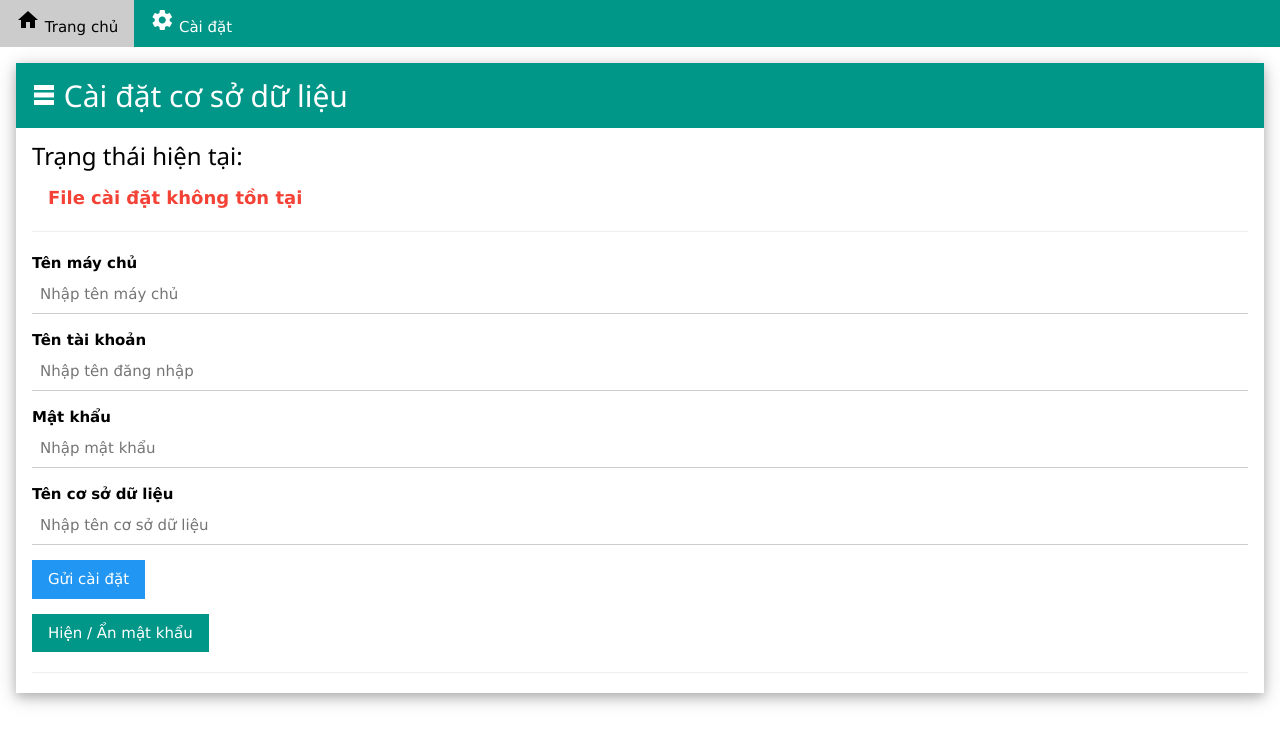
After one commit to huupoke12/library-management, a PHP site: page /admin/setup.php in a window 1280 px wide. The commit adds this page. Shown: the top 744 px of the page. Run offline with PHP 8.4, Linux system fonts and the light colour scheme.

Commit message:
Polish and rename setup page, add newlines

```diff
--- a/config/database.json
+++ b/config/database.json
@@ -1 +1 @@
-{"hostname":"example_hostname","username":"exameple_username","password":"example_password","database_name":"example_database_name"}
+{"hostname":"example_hostname","username":"example_username","password":"example_password","database_name":"example_database_name"}
--- /dev/null
+++ b/public/admin/setup.php
@@ -0,0 +1,113 @@
+<?php
+$pageTitle = 'Cài đặt';
+require_once $_SERVER['DOCUMENT_ROOT'].'/include/header.php';
+
+$databaseConfigFilePath = dirname($_SERVER['DOCUMENT_ROOT']).'/config/database.json';
+$databaseConfig = new stdClass();
+$newDatabaseConfigStatusHTML = '';
+
+if ($_SERVER['REQUEST_METHOD'] === 'POST') {
+    if (empty($_POST['hostname']) || empty($_POST['username']) || empty($_POST['password']) || empty($_POST['database_name'])) {
+        $newDatabaseConfigStatusHTML .= '<p class="w3-text-red">Xin hãy nhập đầy đủ tất cả các trường.</p>';
+    } else {
+        try {
+            $newDatabaseConfigJson = json_encode(array('hostname'=>$_POST['hostname'], 'username'=>$_POST['username'], 'password'=>$_POST['password'], 'database_name'=>$_POST['database_name']));
+
+            if (!file_put_contents($databaseConfigFilePath, $newDatabaseConfigJson)) {
+                throw new Exception('Không thể ghi file cài đặt!');
+            }
+
+            $newDatabaseConfigStatusHTML .= '<p class="w3-text-green">Đã gửi thành công cài đặt.</p>';
+
+        } catch (Exception $e) {
+            $newDatabaseConfigStatusHTML .= '<p class="w3-text-red">' . $e->getMessage() . '</p>';
+        }
+    }
+}
+?>
+
+<section class="w3-card-4 w3-section">
+  <header class="w3-container w3-<?php echo PRIMARY_COLOR; ?>">
+    <h2><i class="material-icons">table_rows</i> Cài đặt cơ sở dữ liệu</h2>
+  </header>
+
+  <div class="w3-container">
+
+    <h3>Trạng thái hiện tại:</h3>
+      <div class="w3-container">
+
+
+<?php
+try {
+    if (!file_exists($databaseConfigFilePath)) {
+        throw new Exception('File cài đặt không tồn tại');
+    }
+    $databaseConfigJson = file_get_contents($databaseConfigFilePath);
+
+    if (!$databaseConfigJson) {
+        if ($databaseConfigJson === '') {
+            throw new Exception('File cài đặt rỗng');
+        }
+        throw new Exception('Không thể đọc file cài đặt');
+    }
+
+    $databaseConfig = json_decode($databaseConfigJson);
+
+    if (empty($databaseConfig->hostname) || empty($databaseConfig->username) || empty($databaseConfig->password) || empty($databaseConfig->database_name)) {
+        throw new Exception('File cài đặt không hợp lệ');
+    }
+
+    $connection = new PDO("mysql:host=$databaseConfig->hostname;dbname=$databaseConfig->database_name", $databaseConfig->username, $databaseConfig->password);
+    $connection->setAttribute(PDO::ATTR_ERRMODE, PDO::ERRMODE_EXCEPTION);
+    $connection = null;
+
+    echo '<strong class="w3-text-green w3-large">Kết nối thành công</strong>';
+} catch (Exception $e) {
+    echo '<strong class="w3-text-red w3-large">' . $e->getMessage() . '</strong>';
+}
+
+?>
+</div>
+<hr>
+
+<?php echo $newDatabaseConfigStatusHTML; ?>
+
+<form method="post">
+  <p>
+  <label for="hostname"><b>Tên máy chủ</b></label>
+  <input class="w3-input w3-hover-border-<?php echo PRIMARY_COLOR; ?>" type="text" id="hostname" name="hostname" placeholder="Nhập tên máy chủ" value="<?php echo empty($databaseConfig->hostname) ? '' : $databaseConfig->hostname; ?>"></p>
+
+  <p>
+  <label for="username"><b>Tên tài khoản</b></label>
+  <input class="w3-input w3-hover-border-<?php echo PRIMARY_COLOR; ?>" type="text" id="username" name="username" placeholder="Nhập tên đăng nhập" value="<?php echo empty($databaseConfig->username) ? '' : $databaseConfig->username; ?>"></p>
+
+  <p>
+  <label for="password"><b>Mật khẩu</b></label>
+  <input class="w3-input w3-hover-border-<?php echo PRIMARY_COLOR; ?>" type="password" id="password" name="password" placeholder="Nhập mật khẩu" value="<?php echo empty($databaseConfig->username) ? '' : str_repeat('*', 32); ?>"></p>
+
+  <p>
+  <label for="database_name"><b>Tên cơ sở dữ liệu</b></label>
+  <input class="w3-input w3-hover-border-<?php echo PRIMARY_COLOR; ?>" type="text" id="database_name" name="database_name" placeholder="Nhập tên cơ sở dữ liệu" value="<?php echo empty($databaseConfig->database_name) ? '' : $databaseConfig->database_name; ?>"></p>
+
+  <p><input class="w3-btn w3-blue" type="submit" value="Gửi cài đặt"></p>
+
+</form>
+<button class="w3-btn w3-<?php echo PRIMARY_COLOR; ?>" onclick="showNewDatabasePassword()">Hiện / Ẩn mật khẩu</button>
+<hr>
+</div>
+</section>
+
+<script>
+function showNewDatabasePassword() {
+    var new_db_password_element = document.getElementById('password');
+    if (new_db_password_element.type === 'password') {
+        new_db_password_element.type = 'text';
+    } else {
+        new_db_password_element.type = 'password';
+    }
+}
+</script>
+
+<?php
+require_once $_SERVER['DOCUMENT_ROOT'].'/include/footer.php';
+?>
--- a/public/include/header.php
+++ b/public/include/header.php
@@ -1,5 +1,5 @@
 <?php
-$primaryColor = 'teal';
+define('PRIMARY_COLOR', 'teal');
 ?>
 
 <!DOCTYPE html>
@@ -10,7 +10,6 @@ $primaryColor = 'teal';
     <meta name="viewport" content="width=device-width, initial-scale=1">
     <link rel="stylesheet" href="https://www.w3schools.com/w3css/4/w3.css">
     <link rel="stylesheet" href="https://fonts.googleapis.com/icon?family=Material+Icons" >
-    <!-- Additional tags here -->
     <?php
     if (function_exists('customPageHeader')){
       customPageHeader();
@@ -20,9 +19,9 @@ $primaryColor = 'teal';
   </head>
 
   <body>
-    <nav class="w3-bar w3-<?php echo $primaryColor; ?>">
+    <nav class="w3-bar w3-<?php echo PRIMARY_COLOR; ?>">
       <a href="/" class="w3-bar-item w3-button" title="Trang chủ"><i class="material-icons">home</i> Trang chủ</a>
-      <a href="/admin/setup-database.php" class="w3-bar-item w3-button" title="Cài đặt cơ sở dữ liệu"><i class="material-icons">settings</i> Cài đặt cơ sở dữ liệu</a>
+      <a href="/admin/setup.php" class="w3-bar-item w3-button" title="Cài đặt"><i class="material-icons">settings</i> Cài đặt</a>
     </nav>
 
     <div class="w3-container">
```
Also changed, not shown: public/admin/setup-database.php (deleted, +0 -124 lines), README.md, public/include/footer.php (line endings or trailing spaces), public/index.php (line endings or trailing spaces).
